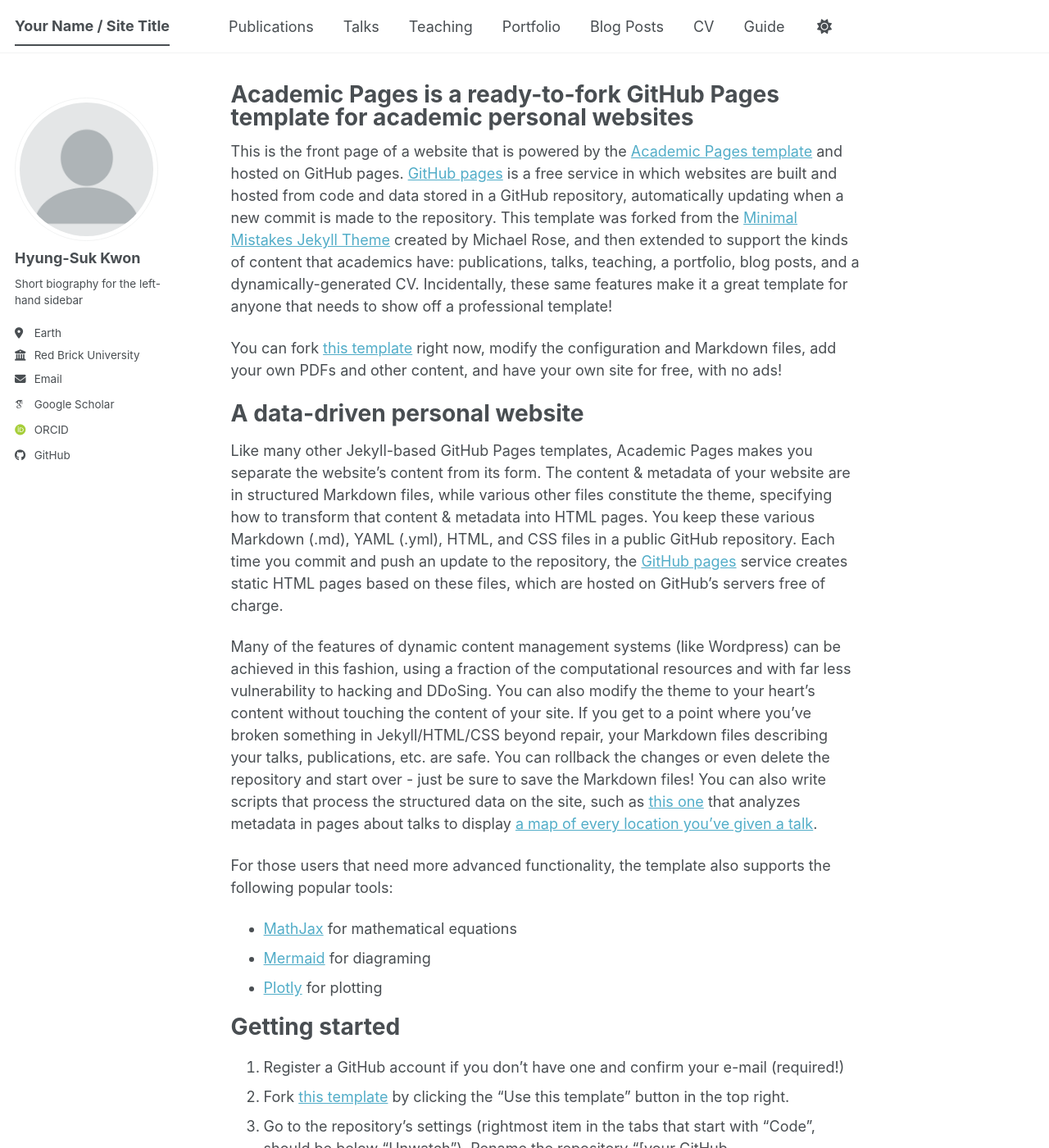
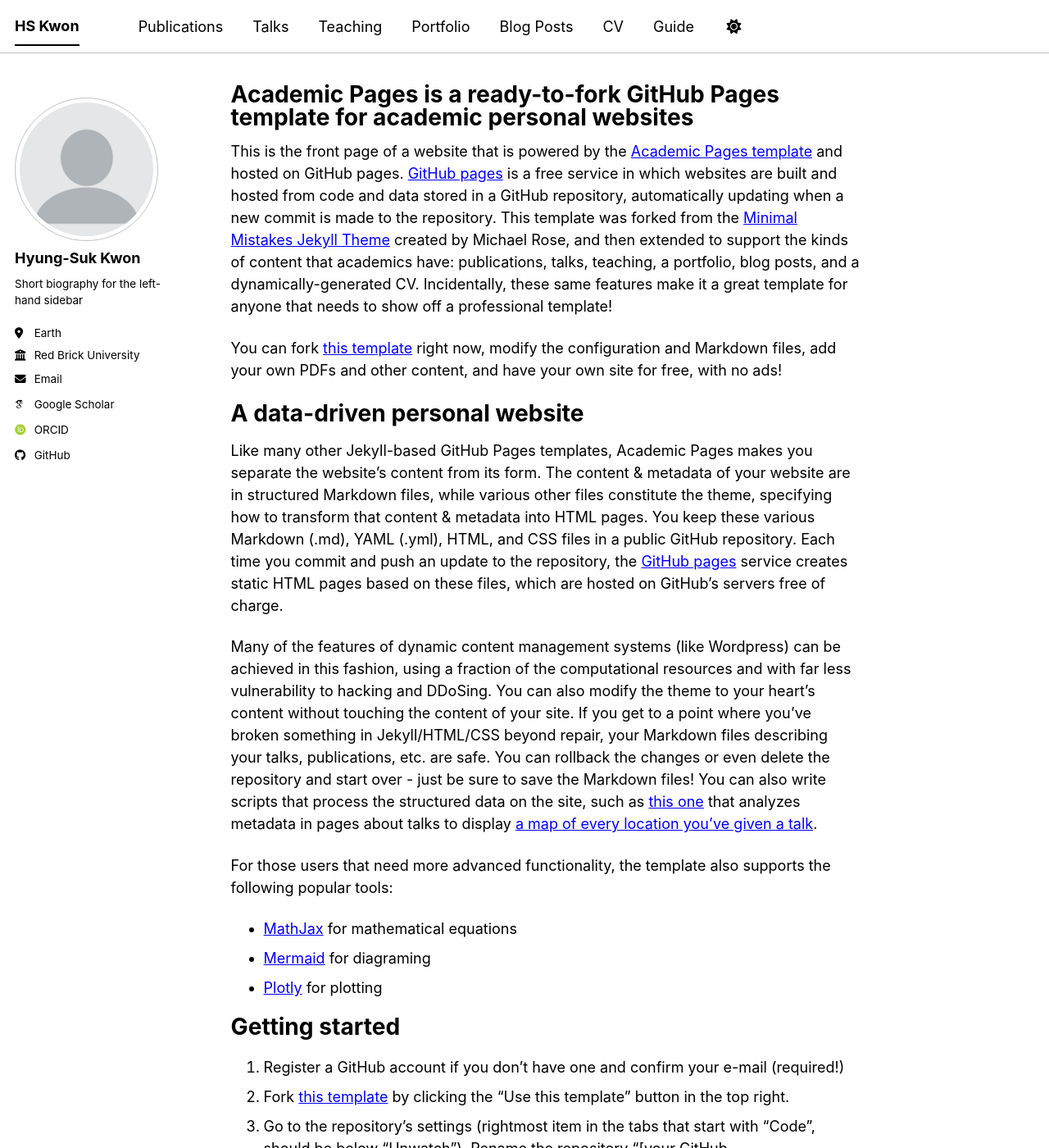
Before and after one commit to Kwon-HyungSuk/kwon-hyungsuk.github.io, a Jekyll site: the page built from _pages/about.md, in a window 1280 px wide and 1400 px high. Shown: the whole window at 82% size. Built offline with Jekyll 4.4.1, drawn with Linux system fonts in a browser that asks for light colours; some web fonts are replaced; a script bundle is joined from its source files by our own code; library files that are not in the unit come from our copies.

Commit message:
Update _config.yml

```diff
--- a/_config.yml
+++ b/_config.yml
@@ -8,8 +8,8 @@
 
 # Basic Site Settings
 locale                   : "en-US"
-site_theme               : "default" # The available themes options are "default", "air", "sunrise", "mint", "dirt" and "contrast"
-title                    : "Your Name / Site Title"
+site_theme               : "contrast" # The available themes options are "default", "air", "sunrise", "mint", "dirt" and "contrast"
+title                    : "HS Kwon"
 title_separator          : "-"
 name                     : &name "Your Name"
 description              : &description "Your Name's academic portfolio"   # Update this with a general description of your site, this is the default if not overridden by a page
```
